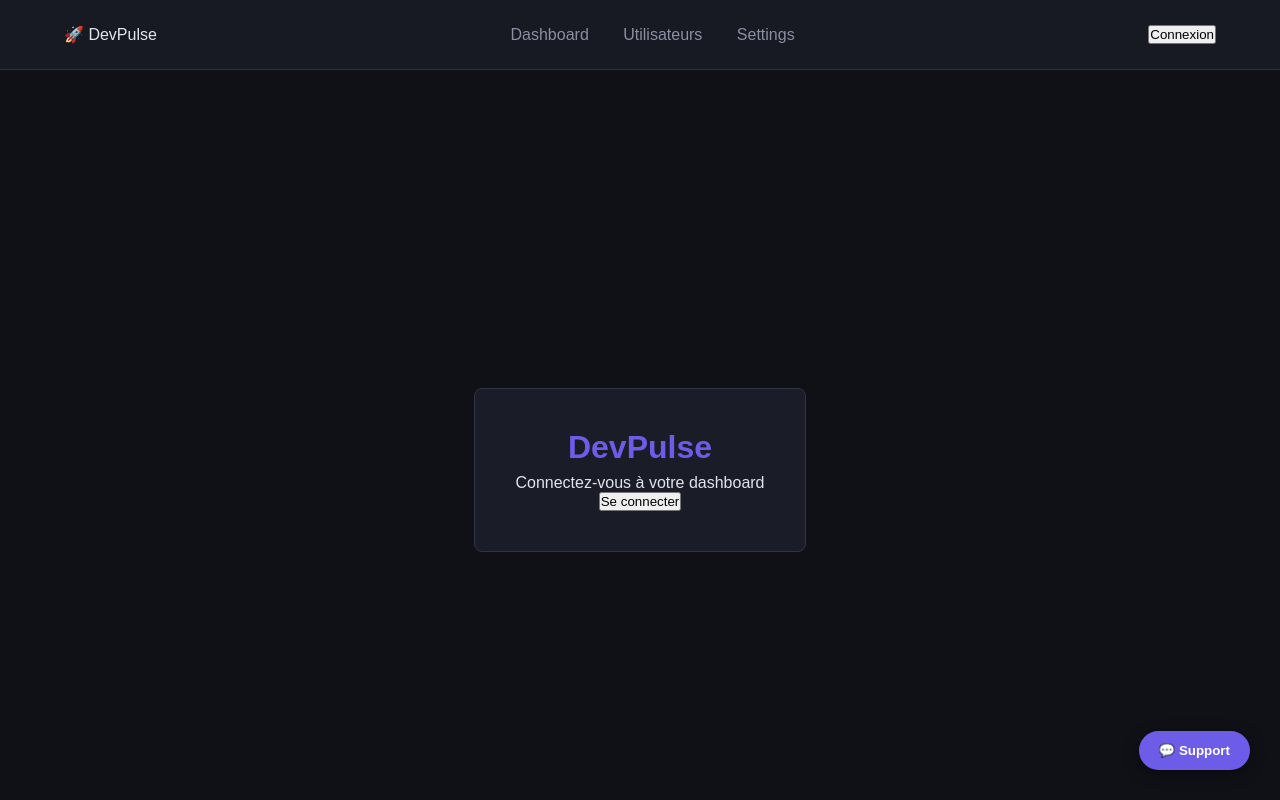
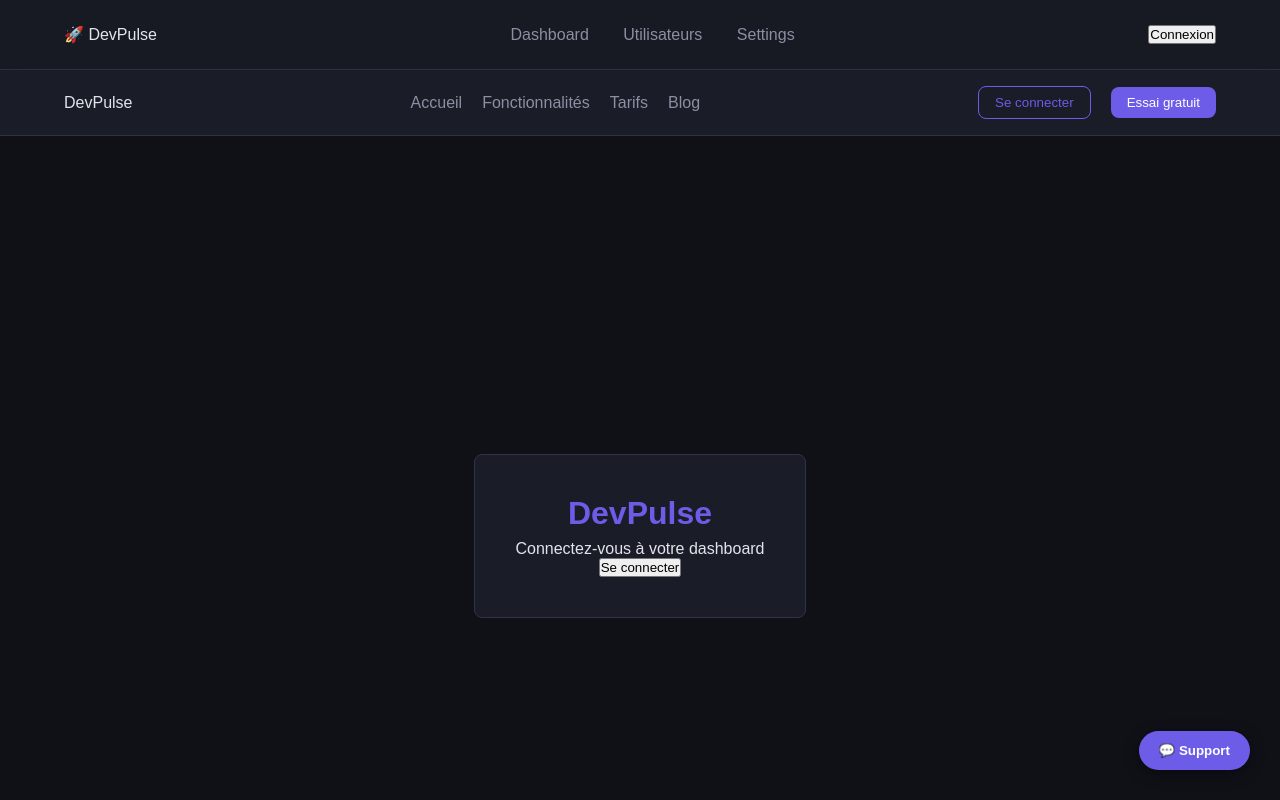
Before and after one commit to BAKARAbdellatif/PLUG-IN, a plain HTML site: page projet/index.html in a window 1280 px wide. Shown: the top 800 px of the page. Drawn offline with Linux system fonts and the light colour scheme.

Commit message:
exercice 1.3

```diff
--- a/projet/index.html
+++ b/projet/index.html
@@ -7,6 +7,7 @@
   <link rel="stylesheet" href="style.css">
 </head>
 <body>
+
   <header class="main-header">
   <span class="logo">🚀 DevPulse</span>
 
@@ -18,7 +19,23 @@
 
   <button class="btn-login">Connexion</button>
 </header>
-  <div class="login-page">
+<nav class="navbar">
+  <div class="nav-brand">DevPulse</div>
+
+  <div class="nav-menu">
+    <a href="#" class="nav-link">Accueil</a>
+    <a href="#" class="nav-link">Fonctionnalités</a>
+    <a href="#" class="nav-link">Tarifs</a>
+    <a href="#" class="nav-link">Blog</a>
+  </div>
+
+  <div class="nav-actions">
+    <button class="btn-outline">Se connecter</button>
+    <button class="btn-primary">Essai gratuit</button>
+  </div>
+</nav>
+
+<div class="login-page">
   <div class="login-box">
     <h1>DevPulse</h1>
     <p>Connectez-vous à votre dashboard</p>
@@ -36,5 +53,7 @@
   <div class="stack-card card-front">Carte devant (Z: 3)</div>
 </div>
   <button class="float-btn">💬 Support</button>
+
+
 </body>
 </html>
--- a/projet/style.css
+++ b/projet/style.css
@@ -228,3 +228,53 @@ body {
   left: 40px;
   transform: rotate(0deg);
 }
+
+
+.navbar {
+  display: flex;
+  justify-content: space-between; /* Espace entre les 3 blocs */
+  align-items: center;            /* Aligne tout verticalement */
+
+  padding: 1rem 5%;
+  background-color: var(--surface);
+  border-bottom: 1px solid rgba(255,255,255,0.1);
+}
+
+/* On organise l'intérieur du menu et des actions */
+.nav-menu, .nav-actions {
+  display: flex;
+  gap: 20px; /* L'espace magique entre les éléments */
+  align-items: center;
+}
+
+
+.nav-link {
+  text-decoration: none;
+  color: var(--text-muted);
+  font-weight: 500;
+  transition: color 0.3s;
+}
+
+.nav-link:hover {
+  color: var(--accent);
+}
+
+/* Bouton avec bordure uniquement */
+.btn-outline {
+  background: transparent;
+  border: 1px solid var(--accent);
+  color: var(--accent);
+  padding: 8px 16px;
+  border-radius: var(--radius);
+  cursor: pointer;
+}
+
+/* Bouton plein (Primary) */
+.btn-primary {
+  background-color: var(--accent);
+  border: none;
+  color: white;
+  padding: 8px 16px;
+  border-radius: var(--radius);
+  cursor: pointer;
+}
```
Also changed, not shown: 1 other file.
